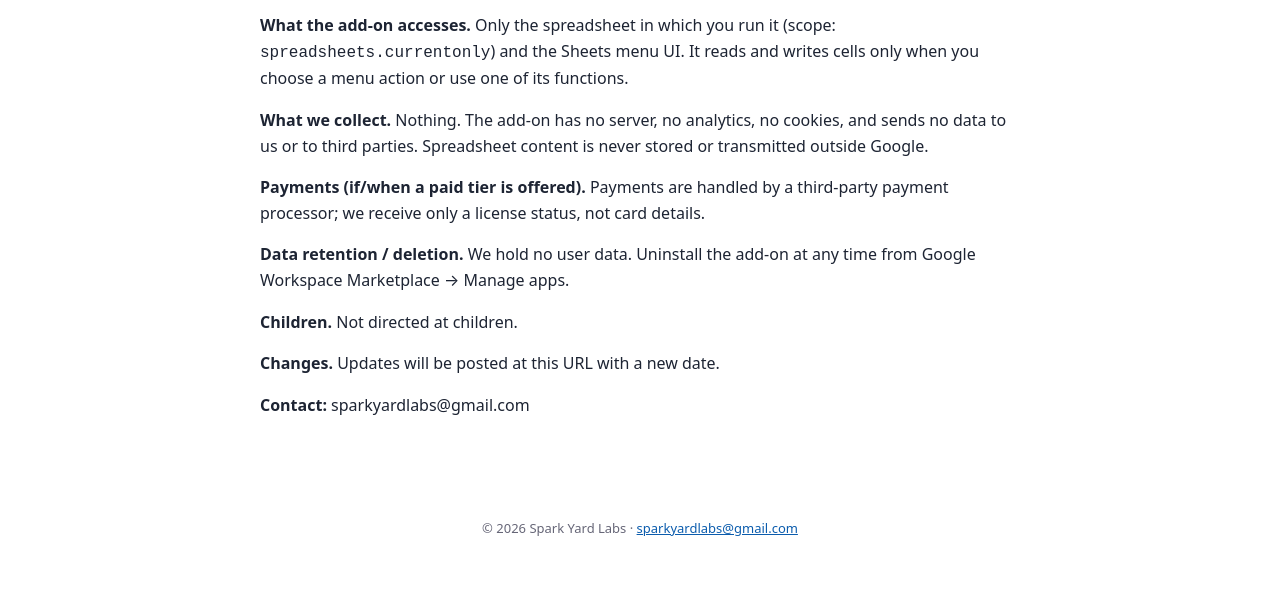
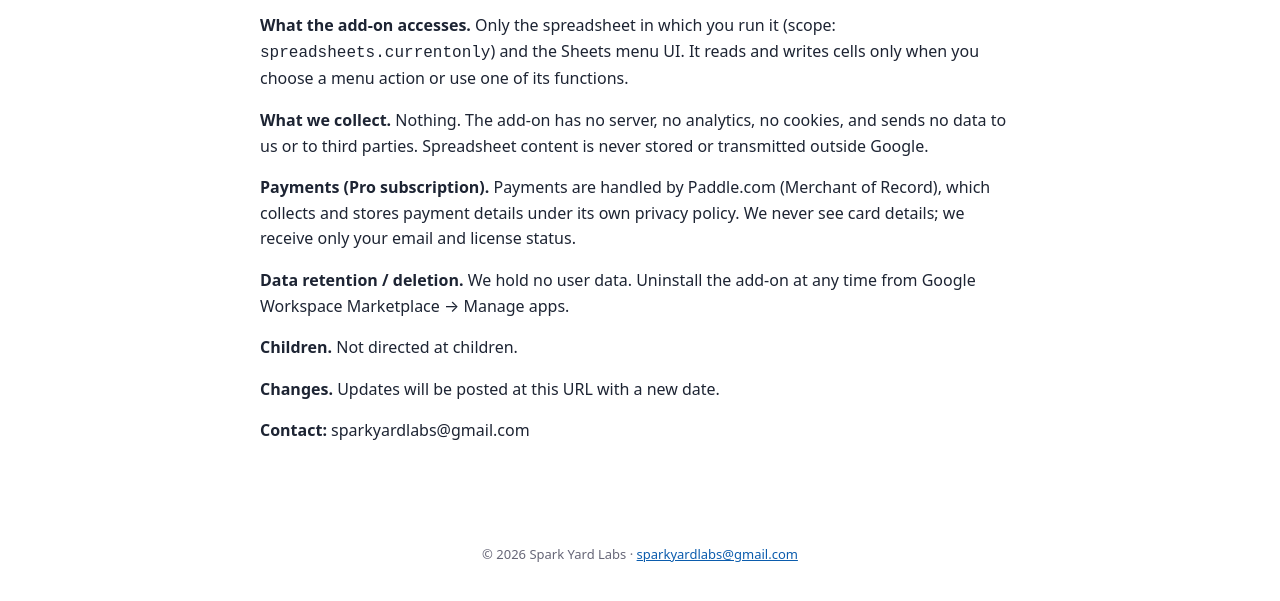
Before and after one commit to Rom0408/Rom0408.github.io, a plain HTML site: page privacy.html in a window 1280 px wide. Shown: the part 183-784 px from the top of the page. Drawn offline with Linux system fonts and the light colour scheme.

Commit message:
Privacy: name Paddle

```diff
--- a/privacy.html
+++ b/privacy.html
@@ -7,7 +7,7 @@ footer{text-align:center;color:#667;font-size:13px;padding:24px}a{color:#0b5cad}
 <p>Last updated: 2026-11-23</p>
 <p><strong>What the add-on accesses.</strong> Only the spreadsheet in which you run it (scope: <code>spreadsheets.currentonly</code>) and the Sheets menu UI. It reads and writes cells only when you choose a menu action or use one of its functions.</p>
 <p><strong>What we collect.</strong> Nothing. The add-on has no server, no analytics, no cookies, and sends no data to us or to third parties. Spreadsheet content is never stored or transmitted outside Google.</p>
-<p><strong>Payments (if/when a paid tier is offered).</strong> Payments are handled by a third-party payment processor; we receive only a license status, not card details.</p>
+<p><strong>Payments (Pro subscription).</strong> Payments are handled by Paddle.com (Merchant of Record), which collects and stores payment details under its own privacy policy. We never see card details; we receive only your email and license status.</p>
 <p><strong>Data retention / deletion.</strong> We hold no user data. Uninstall the add-on at any time from Google Workspace Marketplace → Manage apps.</p>
 <p><strong>Children.</strong> Not directed at children.</p>
 <p><strong>Changes.</strong> Updates will be posted at this URL with a new date.</p>
```
